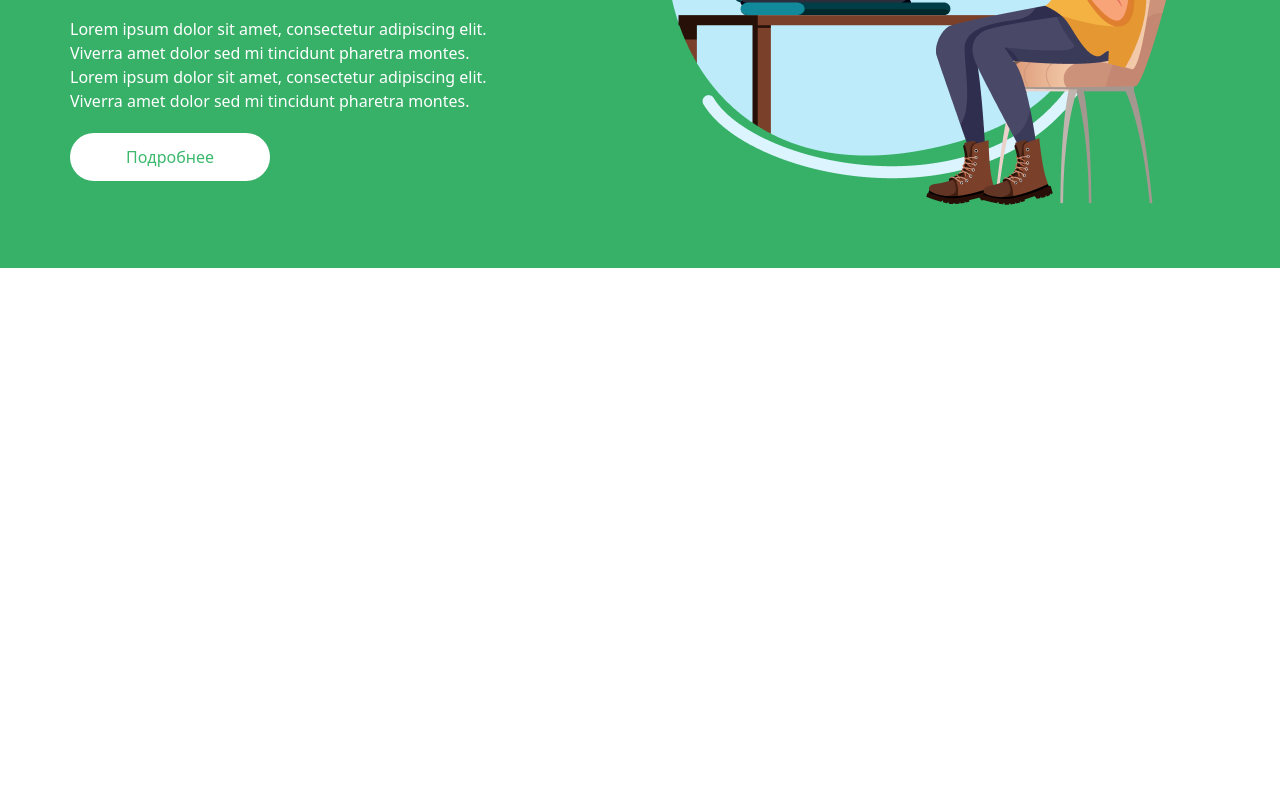
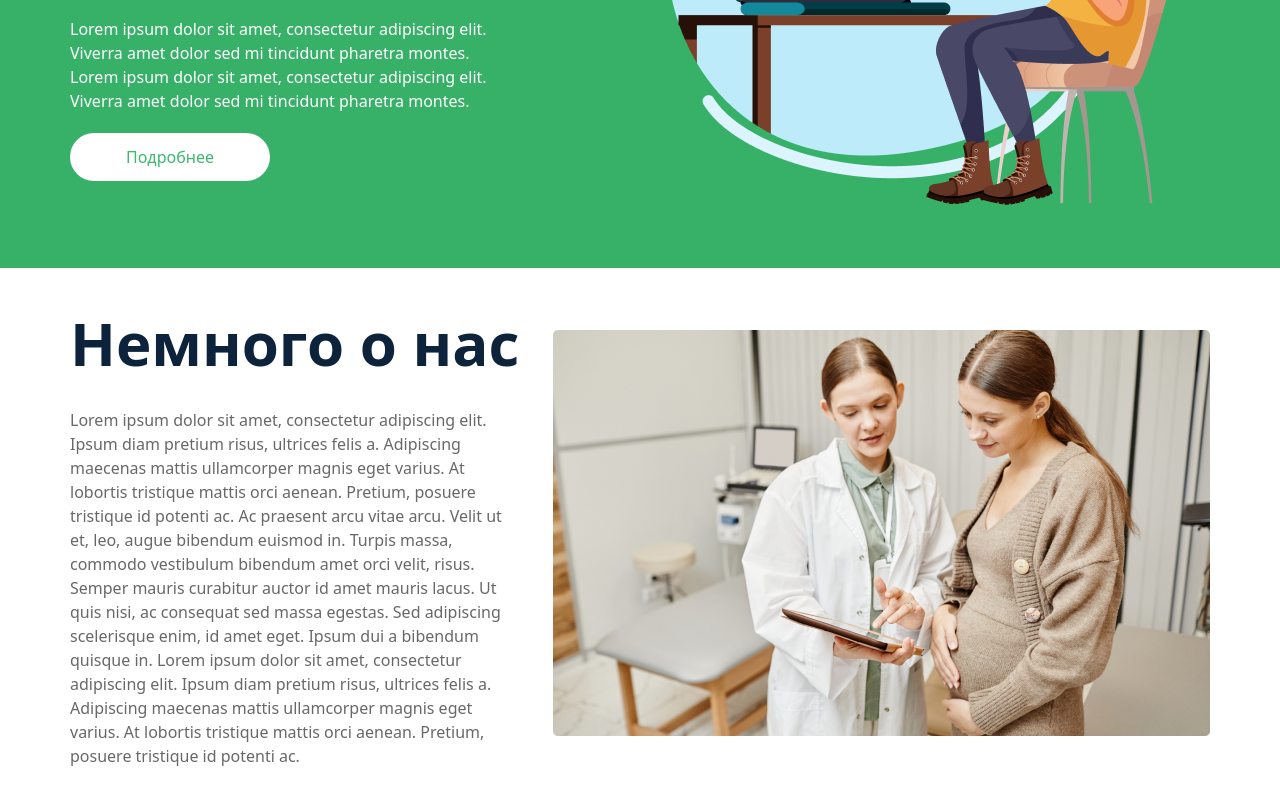
Before and after one commit to smuhriddin2006/Practice_3, a website: page src/index.html in a window 1280 px wide. Shown: the part 459-1257 px from the top of the page. Before the commit the page ends 800 px from the top, so only its background shows below. Drawn offline with nearby package versions, Linux system fonts and the light colour scheme; files that its build step writes are made by us from their sources.

Commit message:
Section 2 is done

```diff
--- a/src/index.html
+++ b/src/index.html
@@ -32,7 +32,7 @@
                     <img class="hidden xl:block" src="/src/TDV_M63_010 1.png" alt="">
                 </article>
         </section>
-                <!-- <section class="max-w-[1600px] m-auto ]">
+                <section class="max-w-[1600px] m-auto ]">
                 <article class="max-w-[1200px] m-auto p-[30px] xl:flex xl:items-center xl:justify-between">
                     <div class="flex flex-col gap-[20px]">
                         <h1 class="font-[700] text-[60px] text-[#0D233B]">Немного о нас</h1>
@@ -42,7 +42,7 @@ Lorem ipsum dolor sit amet, consectetur adipiscing elit. Ipsum diam pretium risu
                         </div>
                     <img class=" xl:block" src="/src/Mask group (7).png" alt="">
                 </article>
-        </section> -->
+        </section>
     </main>
 </body>
 </html>
```
